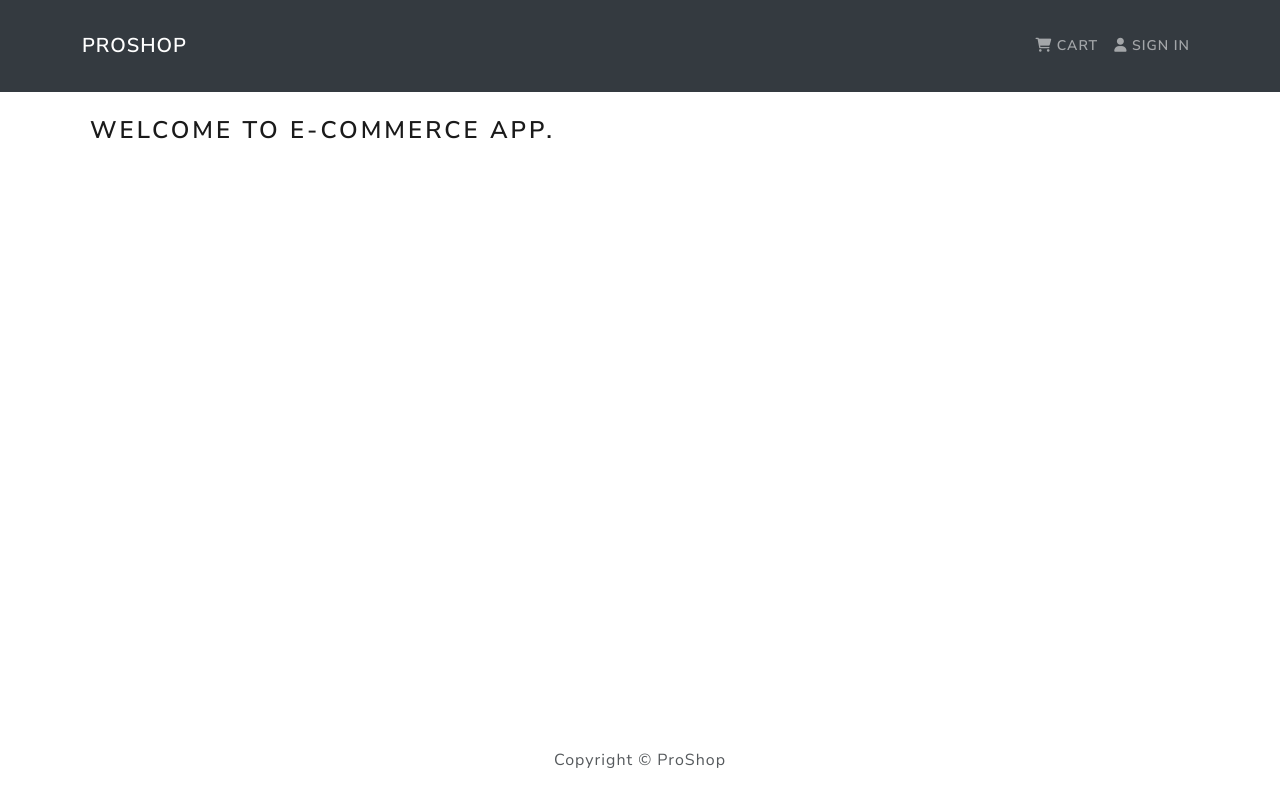
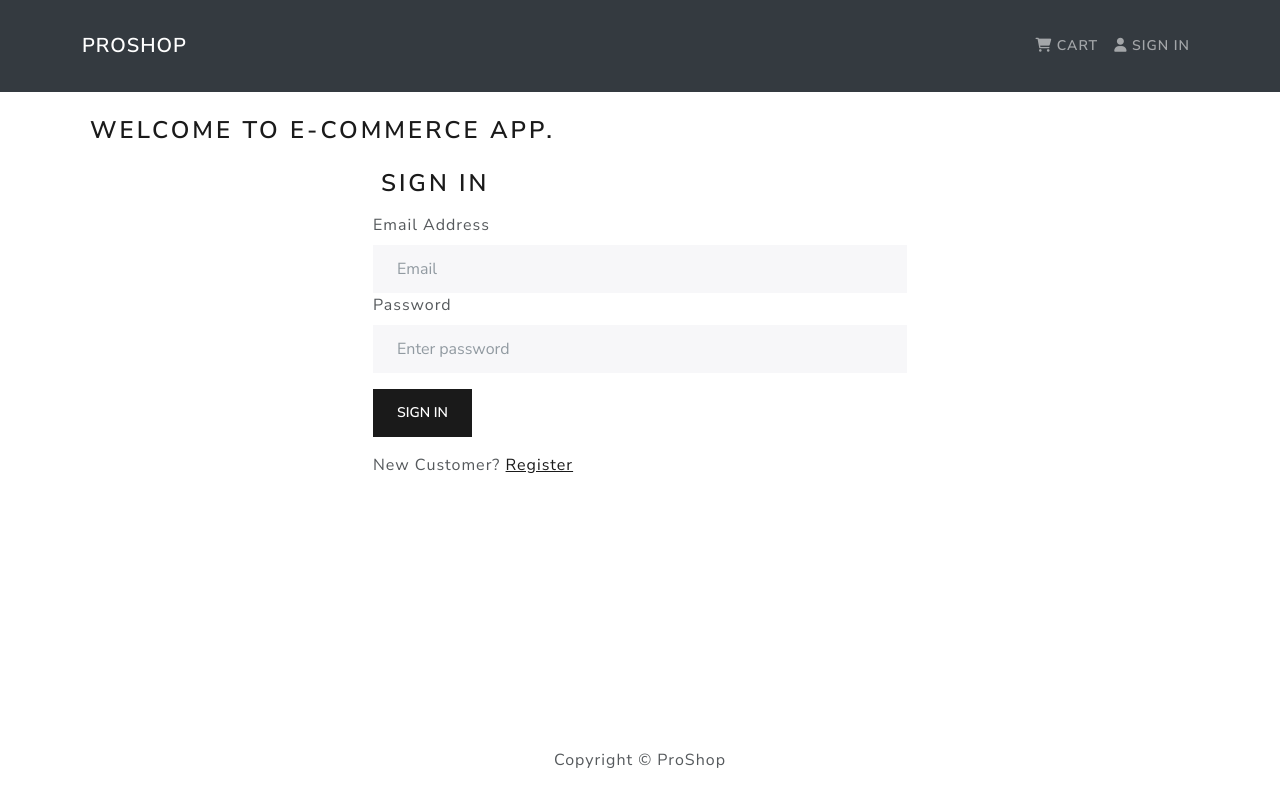
Before and after one commit to kubaw00/E-commerce-React-App, a React (Create React App) app in the folder frontend/: page /login in a window 1280 px wide. Built offline with nearby package versions, Linux system fonts and the light colour scheme.

Commit message:
create user login screen and functionality

```diff
--- a/frontend/src/App.js
+++ b/frontend/src/App.js
@@ -6,6 +6,7 @@
 import HomeScreen from './screens/HomeScreen';
 import ProductScreen from './screens/ProductScreen';
 import CartScreen from './screens/CartScreen';
+import LoginScreen from './screens/LoginScreen';
 
 function App() {
   return (
@@ -15,10 +16,11 @@
         <Container>
           <h1>Welcome to E-commerce App.</h1>
           <Routes>
-            <Route path='/' element={<HomeScreen />} exact />
+            <Route path='/login' element={<LoginScreen />} />
             <Route path='/product/:id' element={<ProductScreen />} />
             <Route path='/cart' element={<CartScreen />} />
             <Route path='/cart/:id' element={<CartScreen />} />
+            <Route path='/' element={<HomeScreen />} exact />
           </Routes>
         </Container>
       </main>
--- /dev/null
+++ b/frontend/src/components/FormContainer.js
@@ -0,0 +1,16 @@
+import React from 'react';
+import { Container, Row, Col } from 'react-bootstrap';
+
+const FormContainer = ({ children }) => {
+  return (
+    <Container>
+      <Row className='justify-content-md-center'>
+        <Col xs={12} md={6}>
+          {children}
+        </Col>
+      </Row>
+    </Container>
+  );
+};
+
+export default FormContainer;
--- /dev/null
+++ b/frontend/src/screens/LoginScreen.js
@@ -0,0 +1,82 @@
+import React, { useState, useEffect } from 'react';
+import { Link } from 'react-router-dom';
+import { Form, Button, Row, Col } from 'react-bootstrap';
+import { useDispatch, useSelector } from 'react-redux';
+import Message from '../components/Message';
+import Loader from '../components/Loader';
+import { login } from '../actions/userActions';
+import FormContainer from '../components/FormContainer';
+import { useLocation, useNavigate } from 'react-router';
+
+const LoginScreen = () => {
+  const [email, setEmail] = useState('');
+  const [password, setPassword] = useState('');
+
+  const dispatch = useDispatch();
+
+  const userLogin = useSelector((state) => state.userLogin);
+  const { loading, error, userInfo } = userLogin;
+
+  const location = useLocation();
+  const navigate = useNavigate();
+  console.log(location);
+
+  const redirect = location.search ? location.search.split('=')[1] : '/';
+
+  // useEffect(() => {
+  //   if (userInfo) {
+  //     navigate(redirect);
+  //   }
+  // }, [userInfo, redirect, navigate]);
+
+  const submitHandler = (e) => {
+    e.preventDefault();
+    dispatch(login(email, password));
+  };
+
+  return (
+    <FormContainer>
+      <h1>Sign In</h1>
+      {error && <Message variant='danger'>{error}</Message>}
+      {loading && <Loader />}
+      <Form onSubmit={submitHandler}>
+        <Form.Group controlId='email'>
+          <Form.Label>Email Address</Form.Label>
+          <Form.Control
+            type='email'
+            placeholder='Email'
+            value={email}
+            onChange={(e) => setEmail(e.target.value)}
+          ></Form.Control>
+        </Form.Group>
+        <Form.Group controlId='password'>
+          <Form.Label>Password</Form.Label>
+          <Form.Control
+            type='password'
+            placeholder='Enter password'
+            value={password}
+            onChange={(e) => setPassword(e.target.value)}
+          ></Form.Control>
+        </Form.Group>
+
+        <Button className='my-3' type='submit' variant='primary'>
+          Sign In
+        </Button>
+      </Form>
+      <Row>
+        <Col>
+          New Customer?{' '}
+          <Link
+            to={
+              redirect !== '/' ? `/register?redirect=${redirect}` : '/register'
+            }
+          >
+            Register
+          </Link>
+        </Col>
+      </Row>
+    </FormContainer>
+  );
+};
+
+export default LoginScreen;
```
